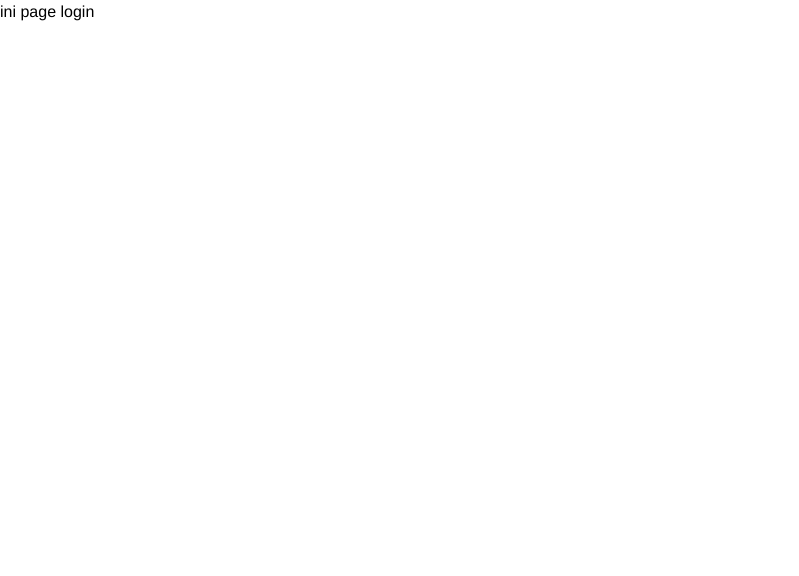
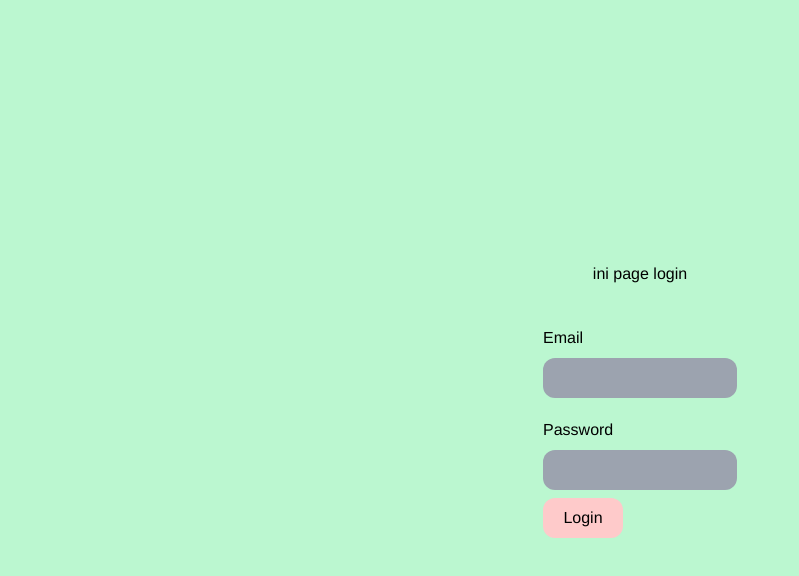
Before and after one commit to rhizaqi/Food, a React app in the folder client/: page /login in a window 1280 px wide. Shown: the top 576 px of the page, without its empty margins (0-799 px from the left). Built offline with nearby package versions, Linux system fonts and the light colour scheme; the HTML template or start-up script is replaced by a standard one.

Commit message:
feat: success routes login in client

```diff
--- a/client/src/pages/login.jsx
+++ b/client/src/pages/login.jsx
@@ -1,24 +1,76 @@
-import { useState } from "react"
+import { useState } from "react";
+import axios from "../config/config.jsx";
+import { useNavigate } from "react-router-dom";
 
-import axios from "../config/config"
+export default function Login() {
+  const [user, setUser] = useState({
+    email: "",
+    password: "",
+  });
+  const navigate = useNavigate();
 
-export default function Login (){
+  const moveToRegister = async () => {
+    navigate("/register");
+  };
 
-    const [user, setUser] = useState({})
+  const inputHandler = (event) => {
+    const { value, id } = event.target;
+    setUser({
+      ...user,
+      [id]: value,
+    });
+  };
 
-    const loginHandle = async () => {
-        try {
-           const goLogin = await axios('/login' + user)
+  const loginHandle = async (event) => {
+    event.preventDefault();
+    try {
+      const goLogin = await axios({
+        method: "post",
+        url: "/user/login",
+        data: user,
+      });
 
+      console.log(goLogin, `>> ??`);
+    } catch (error) {
+      console.log(error, `error login`);
+      throw error;
+    }
+  };
 
-        } catch (error) {
-            throw error
-        }
-    }
-
-    return(
-        <div>
-            ini page login
+  return (
+    <div className="flex flex-col gap-5 justify-center items-center p-5 bg-green-200 w-screen h-screen ">
+      <div>ini page login</div>
+      <form onSubmit={loginHandle}>
+        <div className="flex flex-col">
+          <label className="mt-5 mb-2"> Email </label>
+          <input
+            type="text"
+            id="email"
+            value={user.email}
+            onChange={(event) => inputHandler(event)}
+            className="p-2 bg-gray-400 w-30 h-10 rounded-xl"
+          />
         </div>
-    )
+        <div className="flex flex-col">
+          <label className="mt-5 mb-2"> Password </label>
+          <input
+            type="text"
+            id="password"
+            value={user.password}
+            onChange={(event) => inputHandler(event)}
+            className="p-2 bg-gray-400 w-30 h-10 rounded-xl"
+          />
+        </div>
+        <button type="submit" className="mt-2 w-20 h-10 bg-red-200 rounded-xl">
+          Login
+        </button>
+      </form>
+      {/* <button
+        onClick={() => moveToRegister()}
+        className="w-20 h-10 bg-red-200 rounded-xl"
+      >
+        Register
+      </button> */}
+    </div>
+  );
 }
```
Also changed, not shown: client/src/routes/index.jsx (+15 -10 lines).
